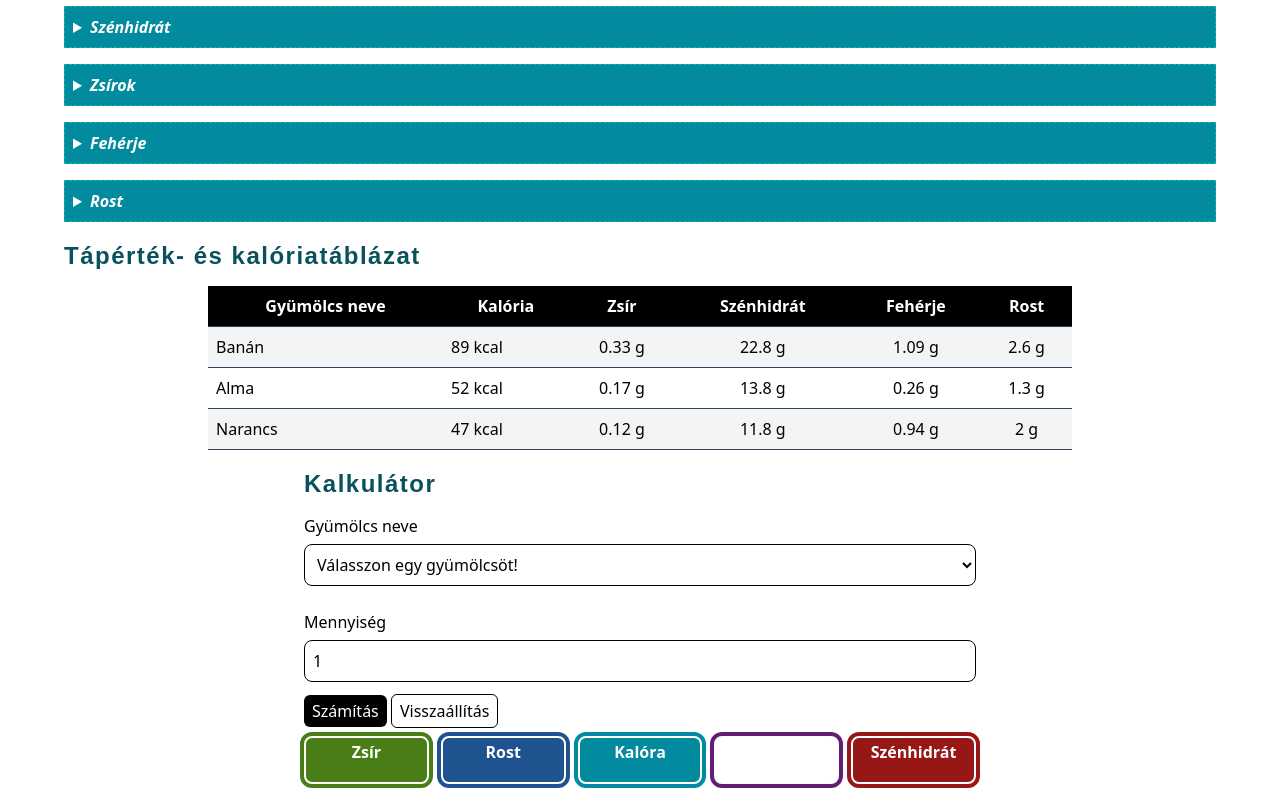
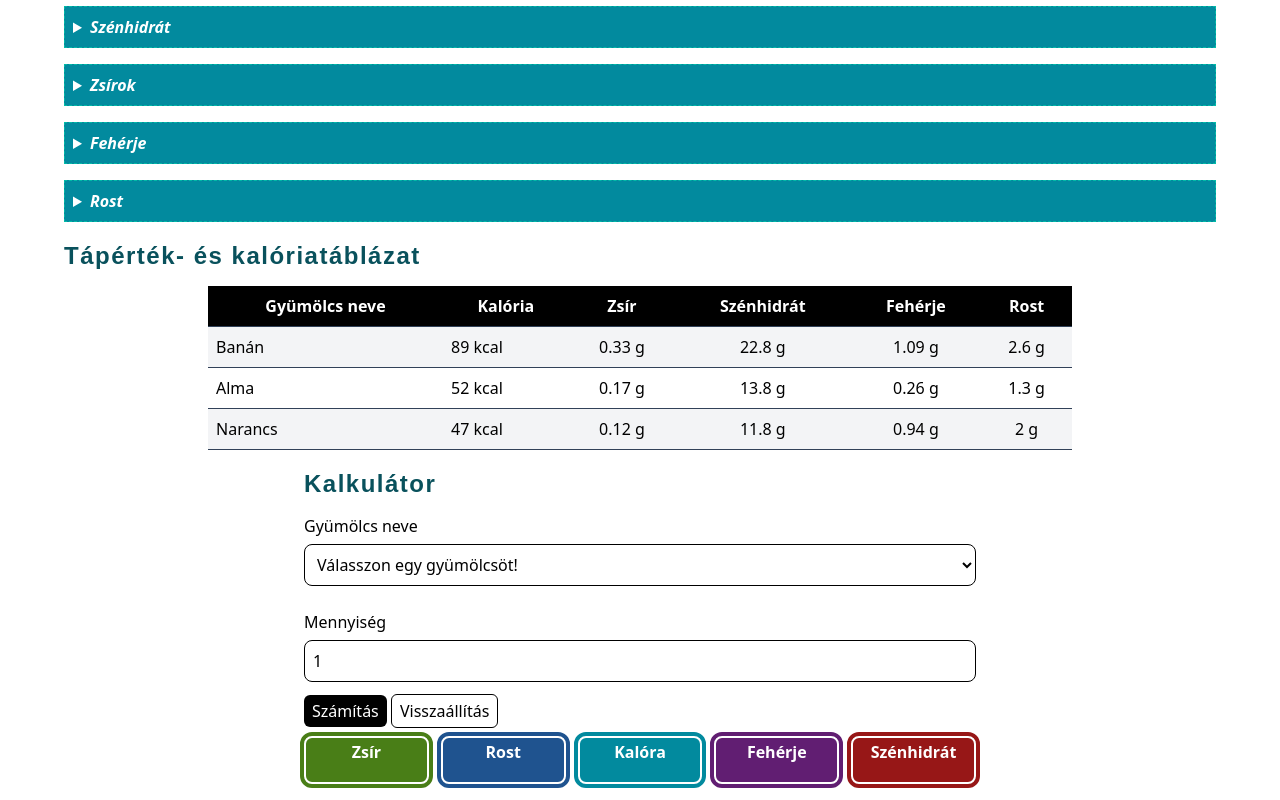
Before and after one commit to nemvince/JSW2025_Tamas_Vince, a plain HTML site: page index.html in a window 1280 px wide. Shown: the part 1120-1920 px from the top of the page. Drawn offline with nearby package versions, Linux system fonts and the light colour scheme.

Commit message:
és tényleg

```diff
--- a/index.html
+++ b/index.html
@@ -207,6 +207,7 @@
                 </button>
             </div>
             <div class="grid grid-cols-5 gap-3 mt-2">
+                <!-- ez gyönyörű -->
                 <div class="flex justify-center h-12 outline-4 rounded-lg border border-white border-2 text-white font-bold pt-0.5"
                     style="outline-color: rgb(73 126 23);background-color: rgb(73 126 23);">Zsír</div>
                 <div class="flex justify-center h-12 outline-4 rounded-lg border border-white border-2 text-white font-bold pt-0.5"
@@ -214,7 +215,7 @@
                 <div class="flex justify-center h-12 outline-4 rounded-lg border border-white border-2 text-white font-bold pt-0.5"
                     style="outline-color: rgb(2 138 158);background-color: rgb(2 138 158);">Kalóra</div>
                 <div class="flex justify-center h-12 outline-4 rounded-lg border border-white border-2 text-white font-bold pt-0.5"
-                    style="outline-color: #611E72;background-color: ;">Fehérje</div>
+                    style="outline-color: #611E72;background-color: #611E72;">Fehérje</div>
                 <div class="flex justify-center h-12 outline-4 rounded-lg border border-white border-2 text-white font-bold pt-0.5"
                     style="outline-color: rgb(151 23 23);background-color: rgb(151 23 23);">Szénhidrát</div>
             </div>
```
